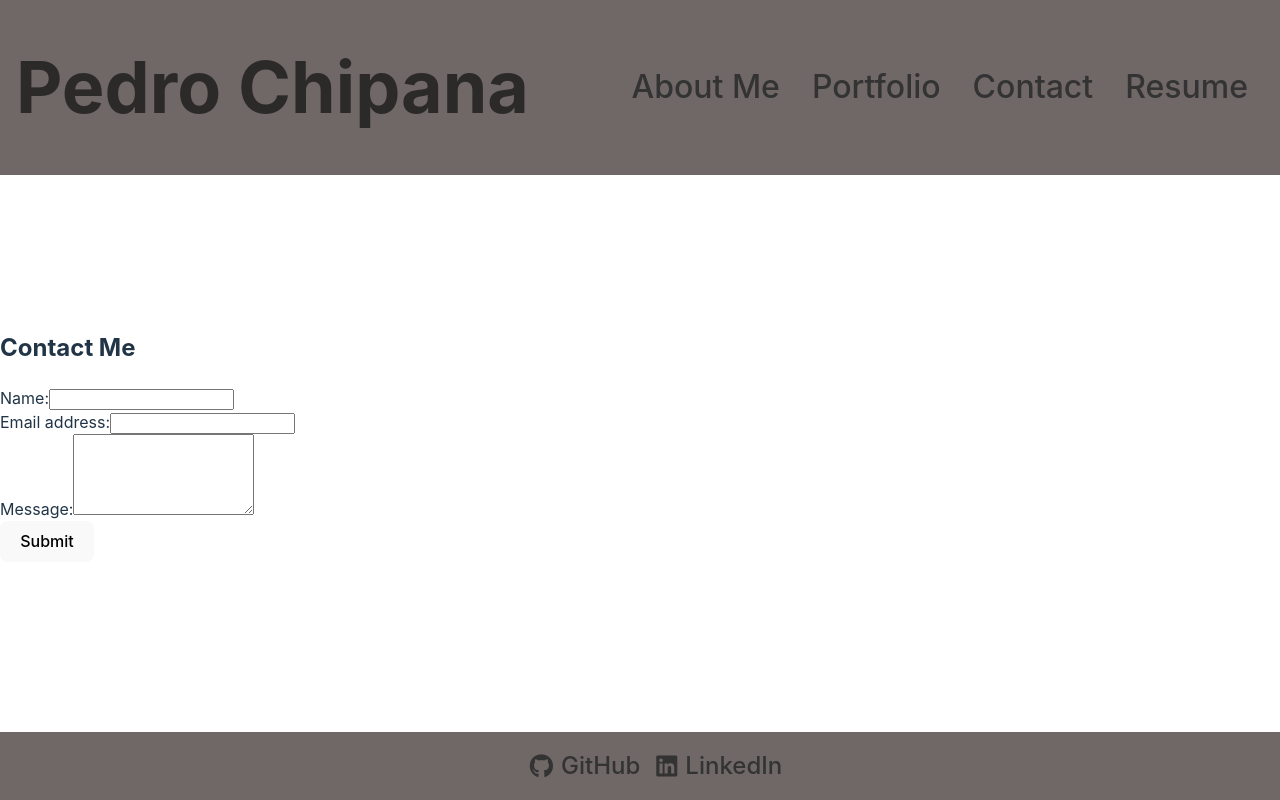
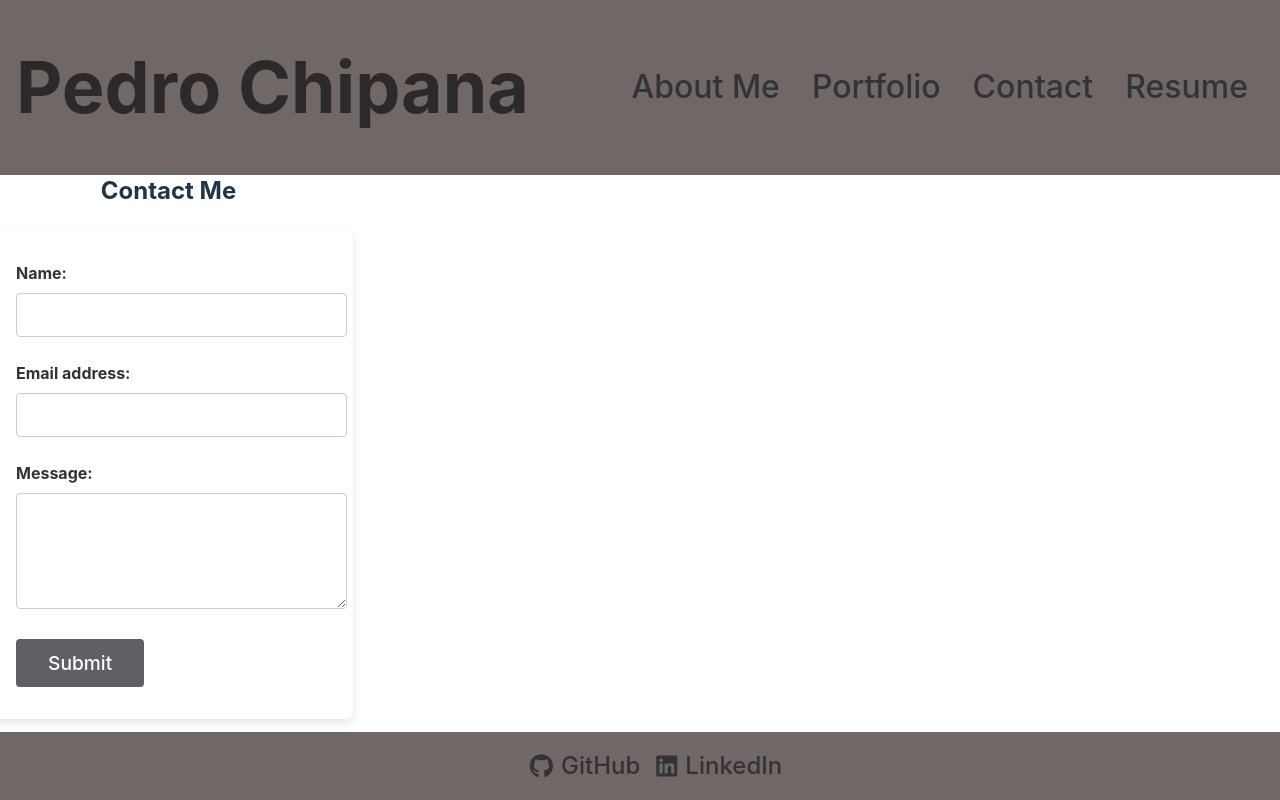
Before and after one commit to PeruvPowWow/Pedro-Chipana-Portfolio, a React (Vite) app in the folder react_portfolio/: page /contact in a window 1280 px wide. Built offline with nearby package versions, Linux system fonts and the light colour scheme.

Commit message:
finishing contact and resume page

```diff
--- a/react_portfolio/src/index.css
+++ b/react_portfolio/src/index.css
@@ -23,7 +23,7 @@
 
 a {
   font-weight: 500;
-  color: #646cff;
+  color: #efefef;
   text-decoration: inherit;
 }
 a:hover {
--- /dev/null
+++ b/react_portfolio/src/pages/Contact.css
@@ -0,0 +1,81 @@
+/* Center the contact form and adjust the layout */
+.contact-section {
+    display: flex;
+    flex-direction: column;
+    align-items: center;
+    justify-content: center;
+    padding: 4rem 1rem;
+}
+
+.contact-form {
+    max-width: 900px;
+    width: 100%;
+    background-color: #ffffff;
+    padding: 2rem;
+    border-radius: 8px;
+    box-shadow: 0px 4px 10px rgba(0, 0, 0, 0.1);
+}
+
+/* Styling form groups */
+.form-group {
+    margin-bottom: 1.5rem;
+}
+
+.form-group label {
+    display: block;
+    font-weight: bold;
+    margin-bottom: 0.5rem;
+    color: #333;
+}
+
+.form-group input, .form-group textarea {
+    width: 100%;
+    padding: 0.75rem;
+    font-size: 1rem;
+    border: 1px solid #ccc;
+    border-radius: 4px;
+    background-color: #fff;
+    transition: border-color 0.3s;
+}
+
+.form-group input:focus, .form-group textarea:focus {
+    border-color: #646cff;
+    outline: none;
+}
+
+/* Error message styling */
+.error-message {
+    color: #646cff;
+    margin-bottom: 1rem;
+}
+
+/* Submit button */
+.submit-btn {
+    background-color: #5f5f65;
+    color: #fff;
+    border: none;
+    padding: 0.75rem 2rem;
+    font-size: 1.2rem;
+    cursor: pointer;
+    border-radius: 4px;
+    transition: background-color 0.3s;
+}
+
+.submit-btn:hover {
+    background-color: #646cff;
+}
+
+/* Responsive adjustments */
+@media (max-width: 768px) {
+    .contact-form {
+        padding: 1.5rem;
+    }
+
+    .form-group input, .form-group textarea {
+        font-size: 0.9rem;
+    }
+
+    .submit-btn {
+        font-size: 1rem;
+    }
+}
--- a/react_portfolio/src/pages/Contact.jsx
+++ b/react_portfolio/src/pages/Contact.jsx
@@ -1,4 +1,5 @@
 import { useState } from "react";
+import './contact.css';
 
 function Contact() {
     const [formState, setFormState] = useState({ name: '', email: '', message: '' });
@@ -42,10 +43,10 @@ function Contact() {
     };
 
     return (
-        <section>
+        <section className="contact-section">
             <h2>Contact Me</h2>
-            <form id="contact-form" onSubmit={handleSubmit}>
-                <div>
+            <form id="contact-form" onSubmit={handleSubmit} className="contact-form">
+                <div className="form-group">
                     <label htmlFor="name">Name:</label>
                     <input
                         type="text"
@@ -55,7 +56,7 @@ function Contact() {
                         onChange={handleChange} // Ensures form state updates
                     />
                 </div>
-                <div>
+                <div className="form-group">
                     <label htmlFor="email">Email address:</label>
                     <input
                         type="email"
@@ -65,7 +66,7 @@ function Contact() {
                         onChange={handleChange} // Ensures form state updates
                     />
                 </div>
-                <div>
+                <div className="form-group">
                     <label htmlFor="message">Message:</label>
                     <textarea
                         name="message"
@@ -76,11 +77,11 @@ function Contact() {
                     />
                 </div>
                 {errorMessage && (
-                    <div>
+                    <div className="error-message">
                         <p className="error-text">{errorMessage}</p>
                     </div>
                 )}
-                <button type="submit">Submit</button>
+                <button type="submit" className="submit-btn">Submit</button>
             </form>
         </section>
     );
--- a/react_portfolio/src/pages/Portfolio.css
+++ b/react_portfolio/src/pages/Portfolio.css
@@ -13,14 +13,15 @@
     width: 100%;
     max-width: 300px; /* Set a maximum width */
     height: 200px; /* Fixed height */
-    object-fit: cover; /* Crop images to fit without distortion */
+    object-fit: contain;
     border-radius: 8px; /* Optional: rounded corners */
+    background-color: #fbf8f8;;
   }
 
   .portfolio-grid h3 {
     font-size: 1.5rem;
     margin: 0.5rem 0;
-    color: #333;
+    color: #fcfcfc;
   }
 
   /* Adjust for responsiveness */
```
